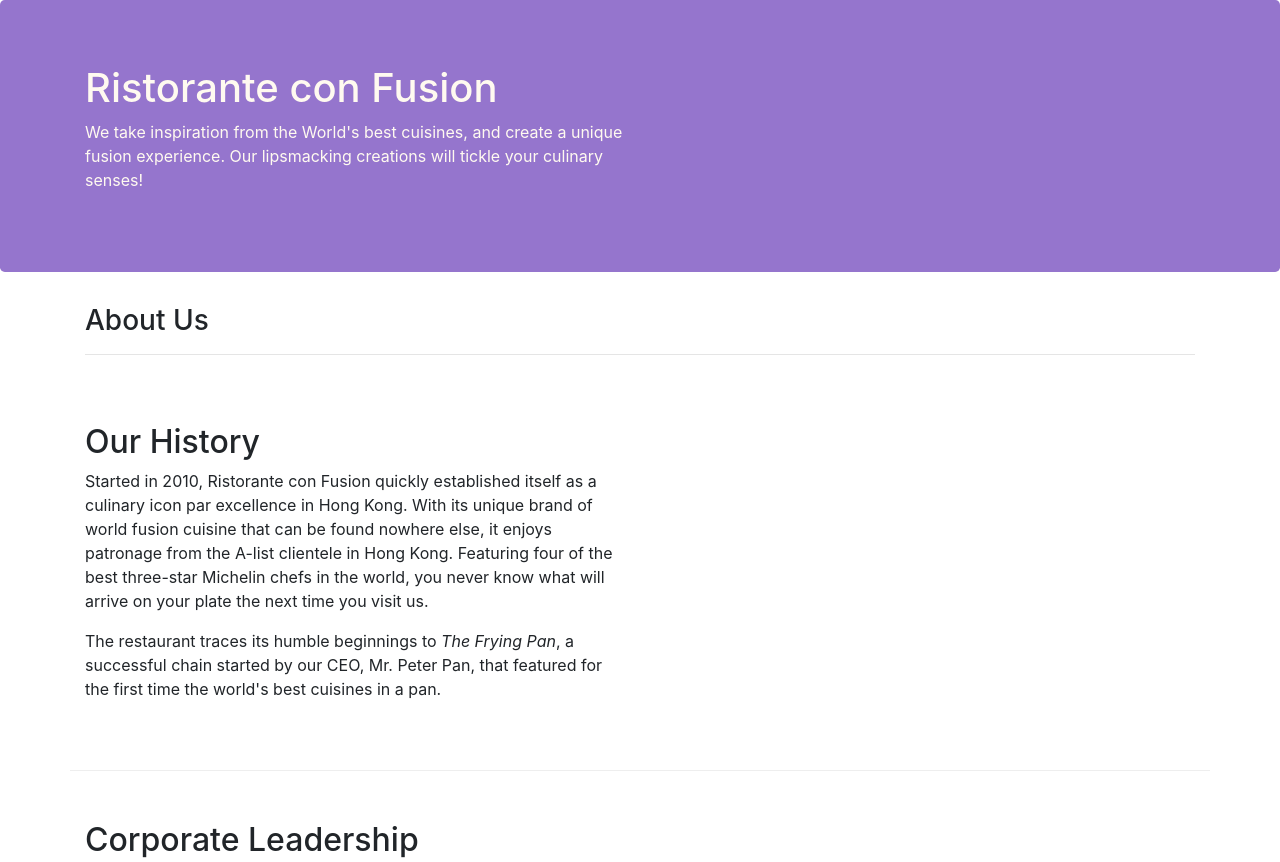
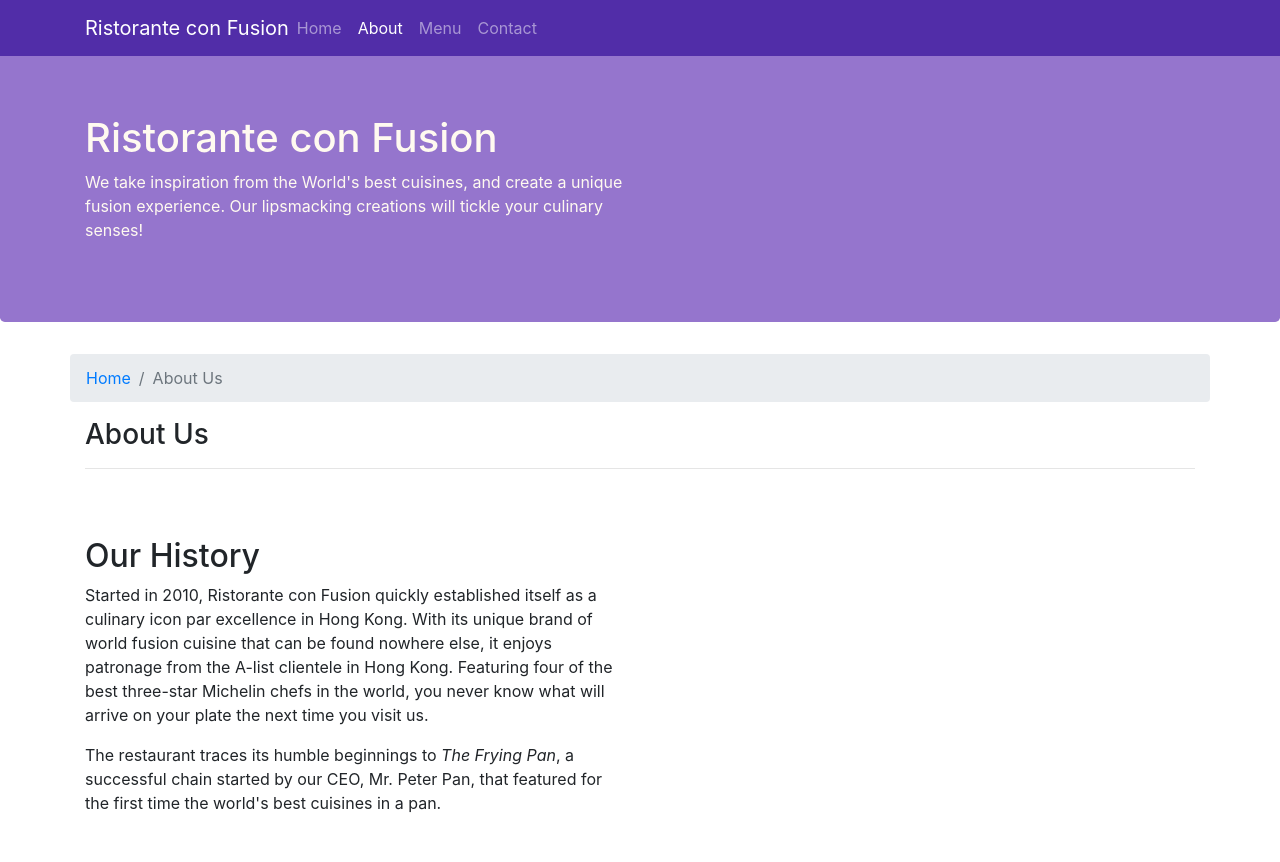
Before and after one commit to nikhil-ramakrishnan/COURSERA-ASSIGNMENT-CON-FUSION, a website: page aboutus.html in a window 1280 px wide. Shown: the top 862 px of the page. Drawn offline with nearby package versions, Linux system fonts and the light colour scheme.

Commit message:
navbar-and-breadcrumb

```diff
--- a/aboutus.html
+++ b/aboutus.html
@@ -19,6 +19,33 @@
   </head>
 
   <body>
+    <nav class="navbar navbar-dark navbar-expand-sm fixed-top">
+      <div class="container">
+        <button
+          class="navbar-toggler"
+          type="button"
+          data-toggle="collapse"
+          data-target="#Navbar"
+        >
+          <span class="navbar-toggler-icon"></span>
+        </button>
+        <a class="navbar-brand mr-auto" href="./index.html"
+          >Ristorante con Fusion</a
+        >
+        <div class="collapse navbar-collapse" id="Navbar">
+          <ul class="navbar-nav mr-auto">
+            <li class="nav-item">
+              <a class="nav-link" href="./index.html">Home</a>
+            </li>
+            <li class="nav-item">
+              <a class="nav-link active" href="#">About</a>
+            </li>
+            <li class="nav-item"><a class="nav-link" href="#">Menu</a></li>
+            <li class="nav-item"><a class="nav-link" href="#">Contact</a></li>
+          </ul>
+        </div>
+      </div>
+    </nav>
     <header class="jumbotron">
       <div class="container">
         <div class="row row-header">
@@ -37,6 +64,10 @@
 
     <div class="container">
       <div class="row">
+        <ol class="col-12 breadcrumb">
+          <li class="breadcrumb-item"><a href="./index.html">Home</a></li>
+          <li class="breadcrumb-item active">About Us</li>
+        </ol>
         <div class="col-12">
           <h3>About Us</h3>
           <hr />
--- a/css/style.css
+++ b/css/style.css
@@ -11,7 +11,7 @@
 }
 
 .footer {
-  background-color: #e1d0ff;
+  background-color: #d1c4e9;
   margin: 0px auto;
   padding: 20px 0px 20px 0px;
 }
@@ -28,3 +28,12 @@ address {
   margin: 0px;
   color: #0f0f0f;
 }
+
+body {
+  padding: 50px 0px 0px 0px;
+  z-index: 0;
+}
+
+.navbar-dark {
+  background-color: #512da8;
+}
```
Also changed, not shown: index.html (+25 -0 lines).
